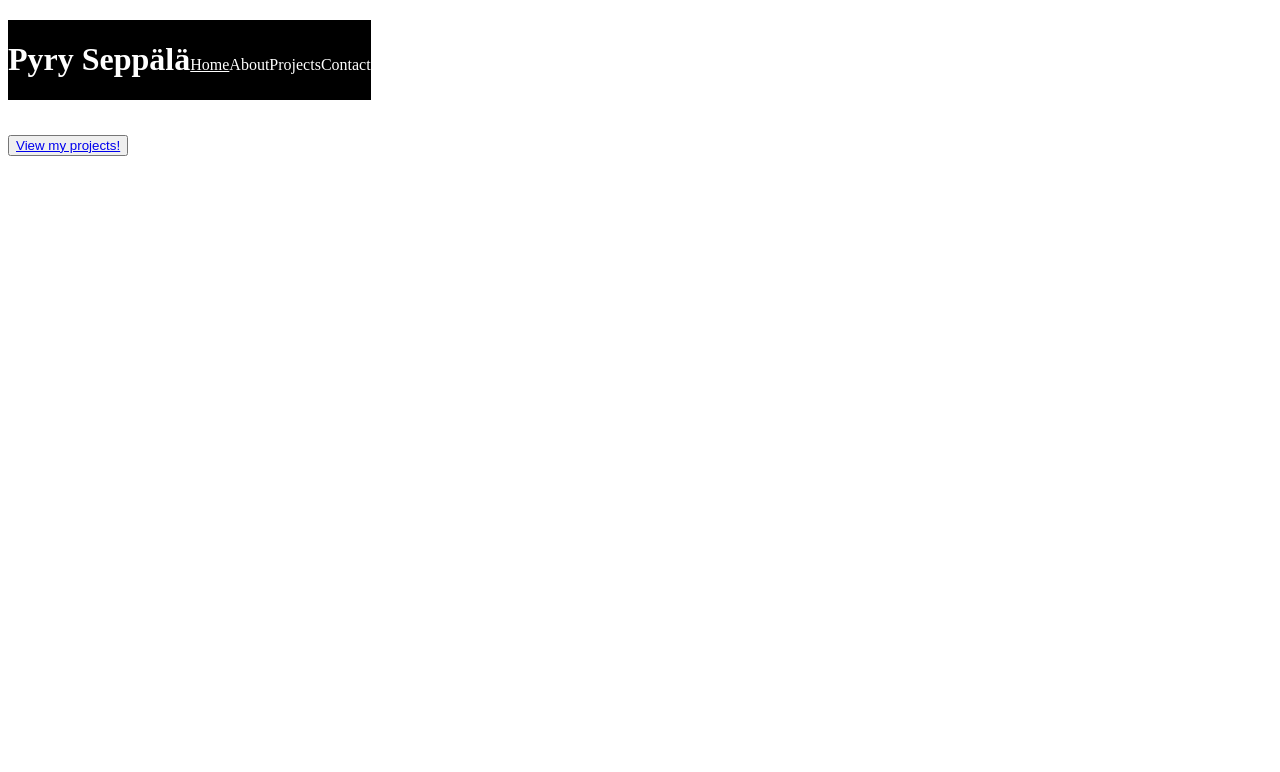
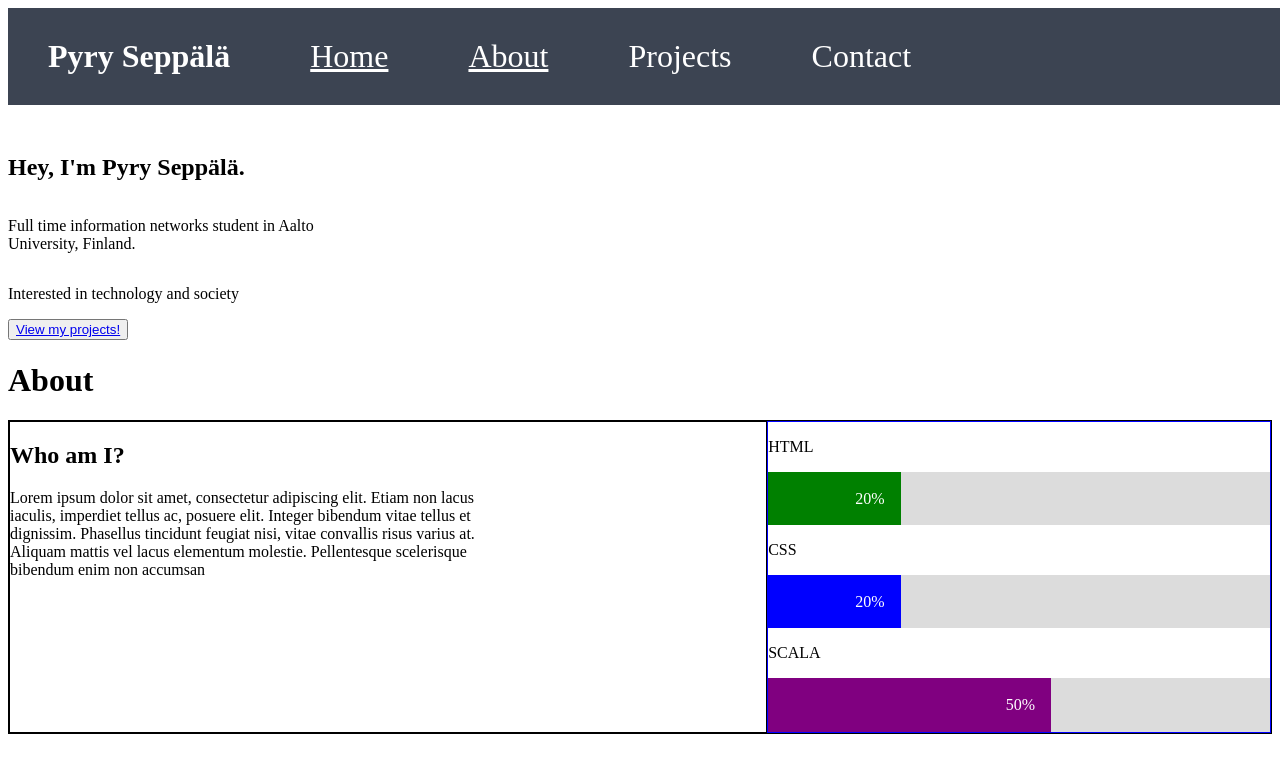
Before and after one commit to pyrysepp/pyrysepp.github.io, a plain HTML site: page index.html in a window 1280 px wide. Drawn offline with Linux system fonts and the light colour scheme.

Commit message:
project started

```diff
--- a/index.html
+++ b/index.html
@@ -8,21 +8,24 @@
     <body>
 
 <!-- navigointi bar -->
-
+     <header>
+         <nav>
         <div class="navbar">
 
             <h1 class="navbar-item">Pyry Seppälä</h1>
-            <a class="navbar-item" href="#">Home</a>
-            <a class="navbar-item">About</aclass="navbar-item">
-            <a class="navbar-item">Projects</aclass="navbar-item">
-            <a class="navbar-item">Contact</aclass="navbar-item">
+            <a class="navbar-item" href="#home">Home</a>
+            <a class="navbar-item" href="#about">About</a>
+            <a class="navbar-item">Projects</a>
+            <a class="navbar-item">Contact</a>
         </div>
+        </nav>
+    </header>
 
 <!-- "landingscreen"-->
 
-        <div>
-        </div>
-        <div>
+    <main>
+        <div id="home">
+        <div id="infobox">
           <h2>Hey, I'm Pyry Seppälä.</h2>
           <p>Full time information networks student in Aalto University, Finland.</p>
           <p>Interested in technology and society</p>
@@ -30,15 +33,40 @@
         <div>
             <button><a href="#">View my projects!</a></button>
         </div>
-
-
-
-
-
-
-        <div>
-
         </div>
 
+<!-- About section -->
+
+        <div id="about">
+            <h1>About</h1>
+        </div>
+        <div id="about-container">
+        <div id="about-me">
+            <h2>Who am I?</h2>
+            <p>Lorem ipsum dolor sit amet, consectetur adipiscing elit. Etiam non lacus iaculis, imperdiet tellus ac, posuere elit. Integer bibendum vitae tellus et dignissim. Phasellus tincidunt feugiat nisi, vitae convallis risus varius at. Aliquam mattis vel lacus elementum molestie. Pellentesque scelerisque bibendum enim non accumsan
+
+            </p>
+        </div>
+
+        <!-- Skills section-->
+
+        <div id="skills-section">
+        <p>HTML</p>
+        <div class="skills-container">
+            <div class="skills html"><p>20%</p></div>
+        </div>
+        <p>CSS</p>
+        <div class="skills-container">
+            <div class="skills css"><p>20%</p></div>
+        </div>
+
+        <p>SCALA</p>
+        <div class="skills-container">
+            <div class="skills scala"><p>50%</p></div>
+        </div>
+        </div>
+        </div>
+
+    </main>
     </body>
 </html>
--- a/style.css
+++ b/style.css
@@ -1,3 +1,14 @@
+h1 {
+    font-family: Bitter;
+}
+h2 {
+    font-family: Lora;
+
+}
+p {
+    font-family: Montserrat;
+    font-size: 16px;
+}
 .navbar {
 
     display: flex;
@@ -5,8 +16,60 @@
     flex-flow: row ;
     justify-content: flex-start;
     align-items: baseline;
-    background-color: black;
+    background-color: #3C4452;
+    width: 100%;
 }
 .navbar-item {
+
+    color: white;
+    margin: 20px 30px;
+    border-color: blue;
+    padding: 10px 10px 10px 10px;
+    font-size: 32px;
+}
+.navbar-item:hover {
+    color: yellow;
+}
+#infobox {
+    display: flex;
+    width: 30%;
+    flex-wrap: wrap;
+    padding-top: 10%;
+}
+#about-container {
+    display: flex;
+    flex-flow: row;
+    width: 100%;
+    justify-content: flex-start;
+    box-sizing: border-box;
+    border: 1px solid black;
+
+}
+#about-me {
+    width: 40%;
+    padding-right: 20%;
+    border: 1px solid black;
+
+}
+#skills-section{
+    box-sizing: border-box;
+    border: 1px solid blue;
+    display: flex;
+    flex-flow: column wrap;
+    width: 40%
+}
+.skills-container {
+
+    width: 100%;
+    background-color: #DCDCDC;
+
+}
+.skills {
+    display: flex;
+    justify-content: flex-end;
+    padding: 0.1em 1em 0.1em 1em;
     color: white;
 }
+.html { width: 20%; background-color: green;}
+.css { width: 20%; background-color: blue;}
+.scala {width: 50%; background-color: purple;}
```
